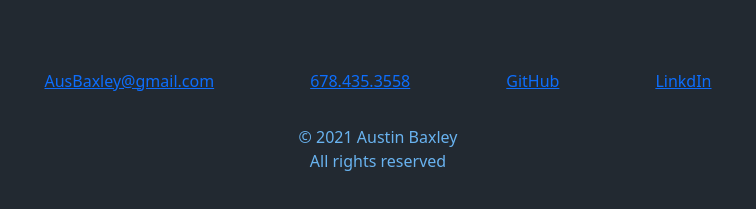
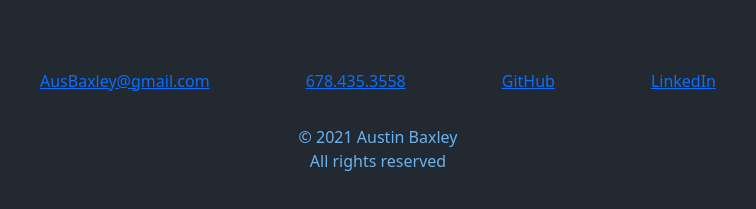
Before and after one commit to abaxley2/Portfolio, a plain HTML site: page index.html in a window 1280 px wide. Shown: the part 2087-2296 px from the top of the page, 262-1018 px from the left. Drawn offline with nearby package versions, Linux system fonts and the light colour scheme.

Commit message:
updated typo

```diff
--- a/index.html
+++ b/index.html
@@ -87,7 +87,7 @@
                 </div>
                 <div class="px-5 py-2">
                     <a href="https://www.linkedin.com/in/abaxley2" class="text-base leading-6">
-                        LinkdIn
+                        LinkedIn
                     </a>
                 </div>
 
```
